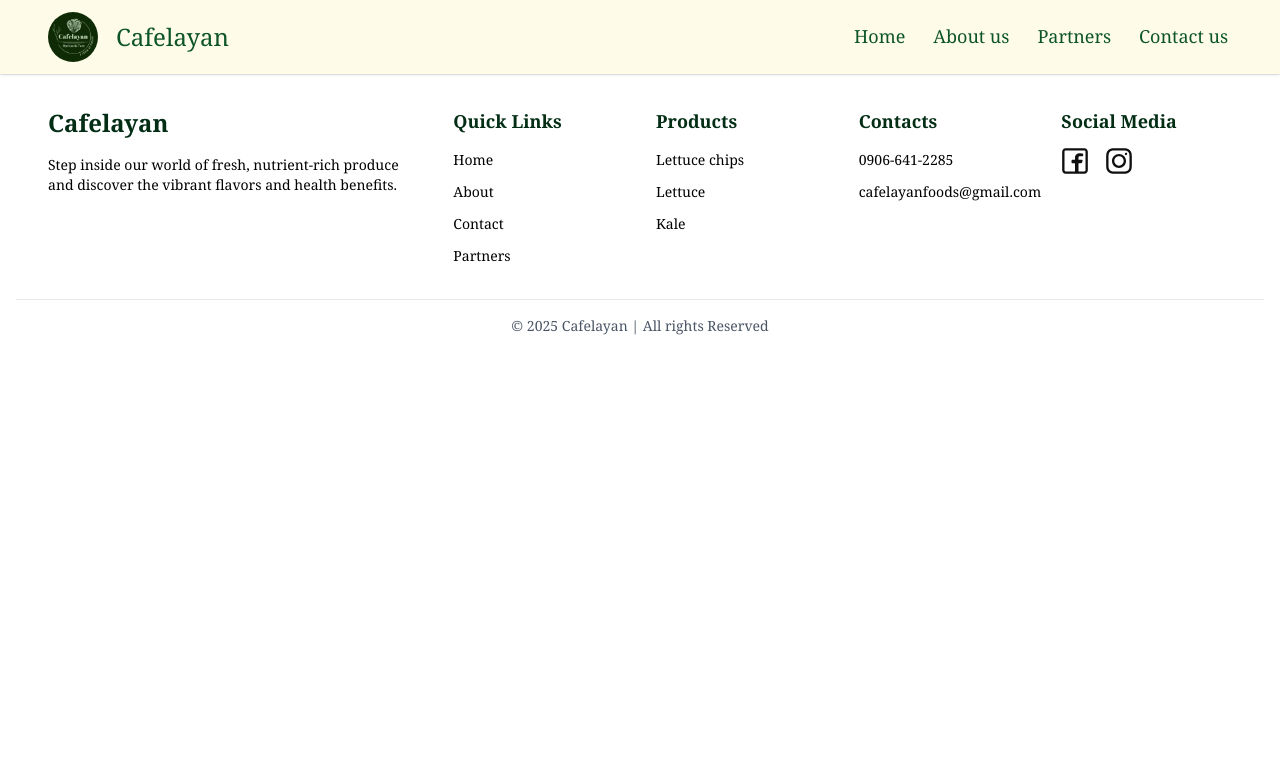
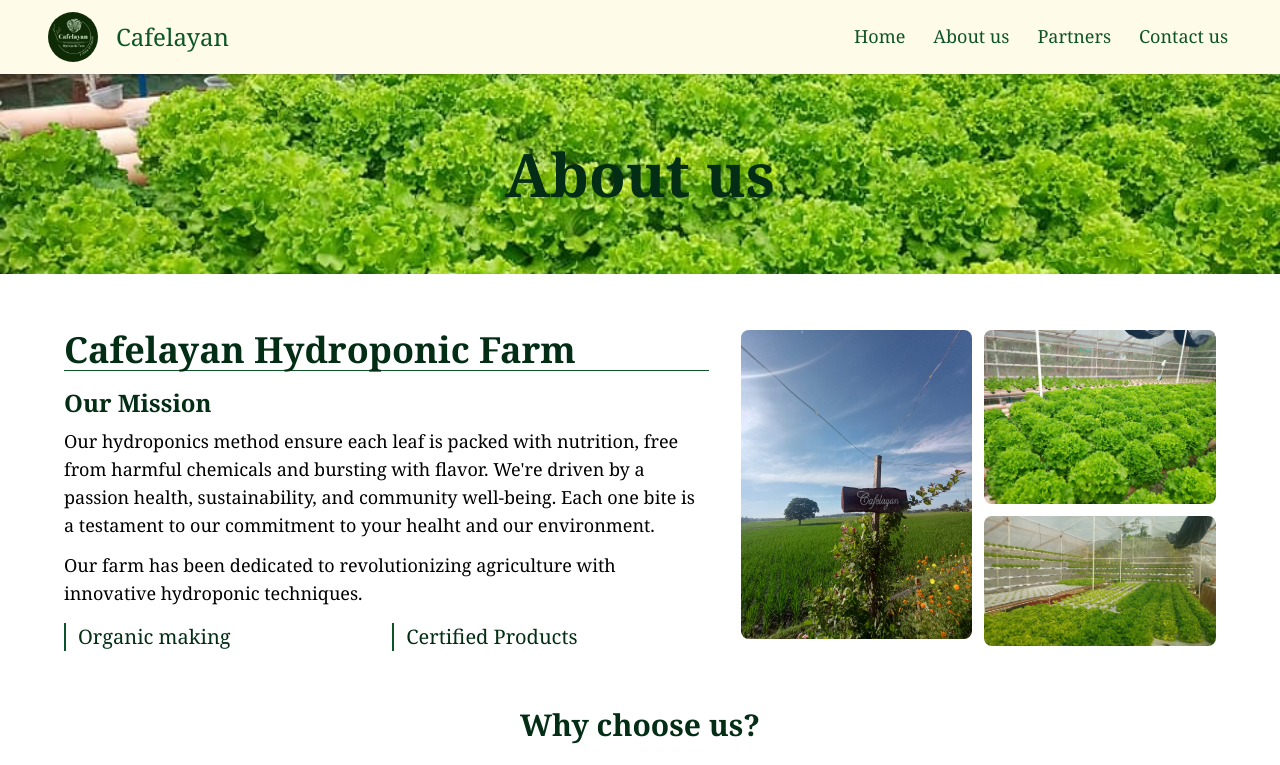
Before and after one commit to Nishieeee/Cafelayan, a React (Vite) app: page /about in a window 1280 px wide. Shown: the top 765 px of the page. Built offline with nearby package versions, Linux system fonts and the light colour scheme.

Commit message:
add contacts page and location map

```diff
--- a/package.json
+++ b/package.json
@@ -10,8 +10,11 @@
     "preview": "vite preview"
   },
   "dependencies": {
+    "@react-google-maps/api": "^2.20.6",
+    "leaflet": "^1.9.4",
     "react": "^19.1.0",
     "react-dom": "^19.1.0",
+    "react-leaflet": "^5.0.0",
     "react-router-dom": "^7.6.0"
   },
   "devDependencies": {
--- a/src/App.jsx
+++ b/src/App.jsx
@@ -3,7 +3,10 @@
 import Header from "./components/header";
 import Footer from "./components/footer";
 import Main from "./components/mainsection";
+
 import Partners from "./components/pages/Partners";
+import About from "./components/pages/about";
+import Contact from "./components/pages/contactpage";
 
 function App() {
   return (
@@ -12,6 +15,8 @@
       <Routes>
         <Route path="/" element={<Main/>} />
         <Route path="/partners" element={<Partners />} />
+        <Route path="/about" element={<About />} />
+        <Route path="/contact" element={<Contact />} />
       </Routes>
       <Footer />
     </Router>
--- a/src/components/header.jsx
+++ b/src/components/header.jsx
@@ -66,7 +66,7 @@
           Home
         </a>
         <a
-          href="#aboutpage"
+          href="/about"
           className="p-1 border-b border-transparent hover:border-green-900 transition-all duration-300"
         >
           About us
@@ -78,7 +78,7 @@
           Partners
         </a>
         <a
-          href="#"
+          href="/contact"
           className="p-1 border-b border-transparent hover:border-green-900 transition-all duration-300"
         >
           Contact us
@@ -97,7 +97,7 @@
               Home
             </a>
             <a
-              href="/"
+              href="/about"
               className="px-4 py-3 text-green-900 hover:bg-yellow-100 transition-colors duration-300"
               onClick={toggleMenu}
             >
@@ -111,7 +111,7 @@
               Partners
             </a>
             <a
-              href="#"
+              href="/contact"
               className="px-4 py-3 text-green-900 hover:bg-yellow-100 transition-colors duration-300"
               onClick={toggleMenu}
             >
--- /dev/null
+++ b/src/components/pages/about.jsx
@@ -0,0 +1,25 @@
+import AboutImg from "../../assets/landscape-2.jpg"
+import Aboutpage from "../aboutpage";
+import Testimony from "../testimonials";
+function About() {
+  return (
+    <>
+      <section>
+        <div
+          className="w-full h-50 bg-cover bg-center flex items-center justify-center"
+          style={{ backgroundImage: `url(${AboutImg})` }}
+        >
+          <h1 className="text-2xl text-green-950 font-bold hover:text-yellow-200 sm:text-3xl md:text-4xl lg:text-5xl xl:text-6xl">
+            About us
+          </h1>
+        </div>
+      </section>
+      <section className="py-8">
+        <Aboutpage />
+        <Testimony />
+      </section>
+    </>
+  );
+}
+
+export default About;
--- /dev/null
+++ b/src/components/pages/contactpage.jsx
@@ -0,0 +1,38 @@
+import { MapContainer, TileLayer, Marker, Popup } from "react-leaflet";
+import "leaflet/dist/leaflet.css";
+
+import ContactPage from "../contacts";
+import AboutImg from "../../assets/landscape-2.jpg";
+function Contacts() {
+  return (
+    <>
+      <section>
+        <div
+          className="w-full h-50 bg-cover bg-center flex items-center justify-center"
+          style={{ backgroundImage: `url(${AboutImg})` }}
+        >
+          <h1 className="text-2xl text-green-950 font-bold hover:text-yellow-200 sm:text-3xl md:text-4xl lg:text-5xl xl:text-6xl">
+            About us
+          </h1>
+        </div>
+      </section>
+      <section>
+        <ContactPage />
+      </section>
+      <section>
+        <MapContainer
+          center={[6.969438, 121.956844]}
+          zoom={16}
+          style={{ height: "400px", width: "100%" }}
+        >
+          <TileLayer url="https://{s}.basemaps.cartocdn.com/light_all/{z}/{x}/{y}{r}.png" />
+          <Marker position={[6.969438, 121.956844]}>
+            <Popup>Cafelayan Hydroponic Farm</Popup>
+          </Marker>
+        </MapContainer>
+      </section>
+    </>
+  );
+}
+
+export default Contacts;
```
Also changed, not shown: 1 other file (tests, documents, lock files or other folders).
